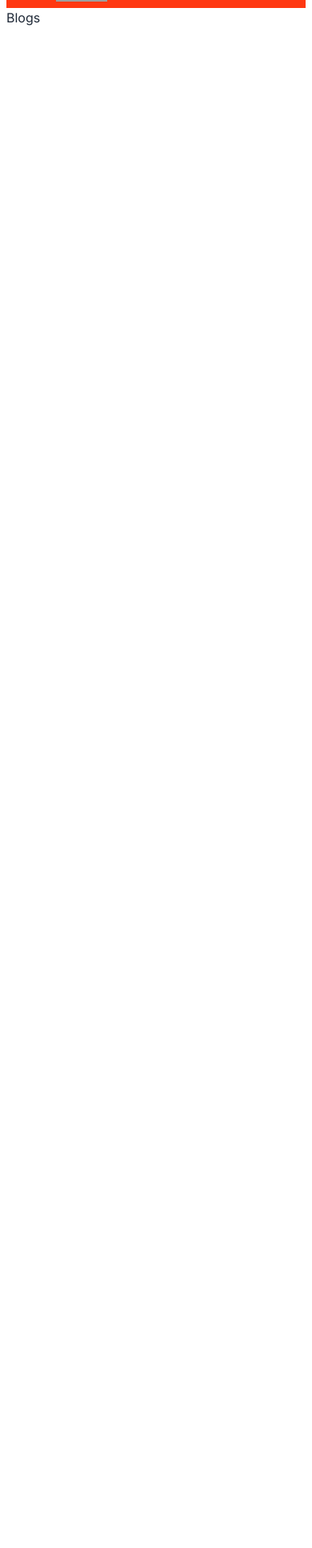
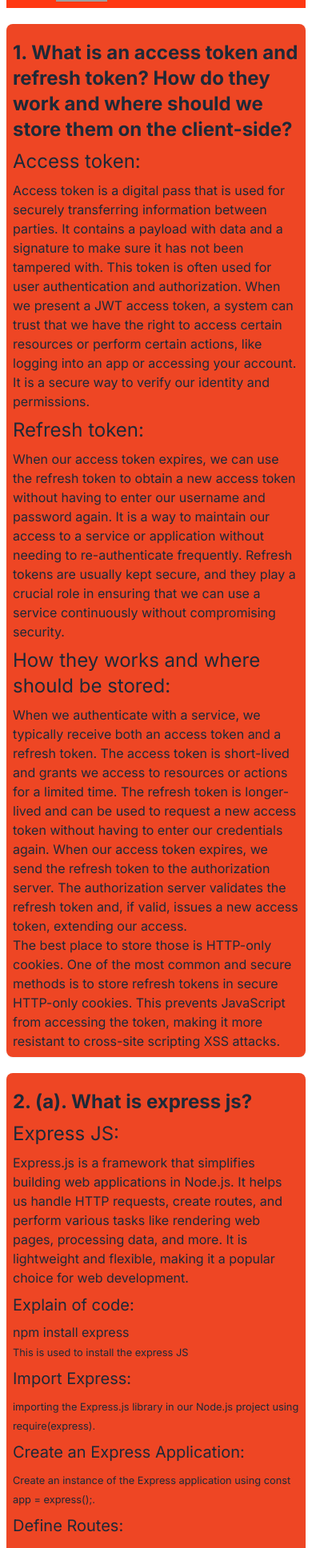
Before and after one commit to naymurabir/A-11_Job-Hunt-React-Client-Side, a React (Vite) app: page /blogs in a window 390 px wide. Shown: the part 54-1990 px from the top of the page at 80% size. Before the commit the page ends 844 px from the top, so only its background shows below. Built offline with nearby package versions, Linux system fonts and the light colour scheme; no server answers; grey boxes are pictures that could not be loaded.

Commit message:
executed alert to the user before entering to the job details page is to log in first before watching job details

```diff
--- a/src/Pages/Blogs/Blogs.jsx
+++ b/src/Pages/Blogs/Blogs.jsx
@@ -1,8 +1,79 @@
 
 const Blogs = () => {
     return (
-        <div>
-            <h2>Blogs</h2>
+        <div className="dark:text-gray-100 my-5 lg:my-10">
+            <div className="container px-2 md:px-5 lg:px-10 py-2 md:py-3 lg:py-6 mx-auto rounded-lg shadow-sm bg-[#ee4624]">
+
+                <div className="mt-3">
+
+                    <h2 className="text-2xl font-bold">1. What is an access token and refresh token? How do they work and where should we store them on the client-side?</h2>
+
+                    <h3 className="mt-2 text-2xl mb-2">Access token: </h3>
+                    <p> Access token is a digital pass that is used for securely transferring information between parties. It contains a payload with data and a signature to make sure it has not been tampered with. This token is often used for user authentication and authorization. When we present a JWT access token, a system can trust that we have the right to access certain resources or perform certain actions, like logging into an app or accessing your account. It is a secure way to verify our identity and permissions. </p>
+
+                    <h3 className="mt-2 text-2xl mb-2">Refresh token: </h3>
+                    <p> When our access token expires, we can use the refresh token to obtain a new access token without having to enter our username and password again. It is a way to maintain our access to a service or application without needing to re-authenticate frequently. Refresh tokens are usually kept secure, and they play a crucial role in ensuring that we can use a service continuously without compromising security.</p>
+
+
+                    <h3 className="mt-2 text-2xl mb-2">How they works and where should be stored: </h3>
+                    <p> When we authenticate with a service, we typically receive both an access token and a refresh token. The access token is short-lived and grants we access to resources or actions for a limited time. The refresh token is longer-lived and can be used to request a new access token without having to enter our credentials again. When our access token expires, we send the refresh token to the authorization server. The authorization server validates the refresh token and, if valid, issues a new access token, extending our access.</p>
+
+                    <p> The best place to store those is  HTTP-only cookies. One of the most common and secure methods is to store refresh tokens in secure HTTP-only cookies. This prevents JavaScript from accessing the token, making it more resistant to cross-site scripting XSS attacks. </p>
+                </div>
+            </div>
+
+            <div className="container px-2 md:px-5 lg:px-10 py-2 md:py-3 lg:py-6 mx-auto rounded-lg shadow-sm bg-[#ee4624] mt-5 lg:mt-10">
+
+                <div className="mt-3">
+
+                    <h2 className="text-2xl font-bold">2. (a). What is express js?</h2>
+
+                    <h3 className="mt-2 text-2xl mb-2">Express JS: </h3>
+                    <p> Express.js is a framework that simplifies building web applications in Node.js. It helps us handle HTTP requests, create routes, and perform various tasks like rendering web pages, processing data, and more. It is lightweight and flexible, making it a popular choice for web development.</p>
+
+                    <h4 className="mt-2 text-xl mb-2">Explain of code: </h4>
+                    <p>npm install express</p>
+                    <small>This is used to install the express JS</small>
+
+                    <h4 className="mt-2 text-xl mb-2">Import Express: </h4>
+                    <small> importing the Express.js library in our Node.js project using require(express).</small>
+                    <h4 className="mt-2 text-xl mb-2">Create an Express Application: </h4>
+                    <small> Create an instance of the Express application using const app = express();.</small>
+                    <h4 className="mt-2 text-xl mb-2">Define Routes: </h4>
+                    <small> Define routes to handle different HTTP requests like GET, POST, PUT, DELETE. We can specify the URL path and a callback function that gets executed when that route is accessed.</small>
+                    <h4 className="mt-2 text-xl mb-2">Middleware:</h4>
+                    <small>We can use middleware functions to process requests and responses before they reach the route handler. Middleware functions can perform tasks like authentication.</small>
+                    <h4 className="mt-2 text-xl mb-2">Start the Server:</h4>
+                    <small>Use app.listen(...) to start the Express server and specify the port where our application will listen for incoming requests.</small>
+
+                </div>
+            </div>
+
+            <div className="container px-2 md:px-5 lg:px-10 py-2 md:py-3 lg:py-6 mx-auto rounded-lg shadow-sm bg-[#ee4624] mt-5 lg:mt-10">
+
+                <div className="mt-3">
+
+                    <h2 className="text-2xl font-bold">2. (b). What is Nest JS?</h2>
+
+                    <h3 className="mt-2 text-2xl mb-2">Nest JS: </h3>
+                    <p> Nest.js is a framework that promotes the use of TypeScript and follows a modular architecture. It provides decorators and tools for creating controllers, services, and modules to structure your application. It is particularly well-suited for building APIs and microservices.</p>
+
+                    <h4 className="mt-2 text-xl mb-2">Explain of code: </h4>
+
+                    <h4 className="mt-2 text-xl mb-2">Application Entry Point: </h4>
+                    <small> The entry point file sets up and bootstraps the Nest.js application.It often imports the root module and starts the server.</small>
+                    <h4 className="mt-2 text-xl mb-2">Modules:</h4>
+                    <small> Modules encapsulate different parts of your application, such as features or components.</small>
+                    <h4 className="mt-2 text-xl mb-2">Controllers: </h4>
+                    <small> Controllers define routes and handle HTTP requests. They are responsible for processing incoming requests and returning responses.</small>
+                    <h4 className="mt-2 text-xl mb-2">Services:</h4>
+                    <small>Services contain the applications business logic and are used by controllers to perform various tasks.</small>
+                    <h4 className="mt-2 text-xl mb-2">Middleware:</h4>
+                    <small>Middleware functions process requests and responses globally or on a per-route basis.</small>
+
+                </div>
+            </div>
+
         </div>
     );
 };
--- a/src/Pages/Categories/TabsItems.jsx
+++ b/src/Pages/Categories/TabsItems.jsx
@@ -14,11 +14,11 @@
     useEffect(() => {
         const getJobs = async () => {
             const { data } = await axiosInstance.get('/jobs')
-            console.log(data);
             setJobs(data)
         }
         getJobs()
     }, [axiosInstance])
+
 
     const OnSiteJob = jobs.filter(job => job.job_title === 'On Site Job')
     const remoteJob = jobs.filter(job => job.job_title === 'Remote Job')
@@ -29,19 +29,19 @@
         <div>
             <div>
                 <div className="text-center my-5 md:my-5 lg:my-10 lg:w-3/4 mx-auto">
-                    <h2 className="text-xl font-bold text-[#CE1446]">Jobs</h2>
+                    <h2 className="text-xl font-bold text-[#FF3811]">Jobs</h2>
                     <h1 className="text-xl md:text-2xl lg:text-4xl font-bold text-gray-800">Our Latest Jobs</h1>
 
                     <div className="mt-2">
-                        <span className="inline-block w-40 h-1 bg-blue-500 rounded-full"></span>
-                        <span className="inline-block w-3 h-1 ml-1 bg-blue-500 rounded-full"></span>
-                        <span className="inline-block w-1 h-1 ml-1 bg-blue-500 rounded-full"></span>
+                        <span className="inline-block w-48 h-1 bg-[#FF3811] rounded-full"></span>
+                        <span className="inline-block w-5 h-1 ml-1 bg-[#FF3811] rounded-full"></span>
+                        <span className="inline-block w-3 h-1 ml-1 bg-[#FF3811] rounded-full"></span>
                     </div>
 
                 </div>
                 <div>
                     <Tabs>
-                        <TabList className="py-2 m-auto text-center">
+                        <TabList className="py-2 m-auto text-center font-semibold">
                             <Tab>All Jobs</Tab>
                             <Tab>On Site Job</Tab>
                             <Tab>Remote Job</Tab>
--- a/src/Pages/Category/Category.jsx
+++ b/src/Pages/Category/Category.jsx
@@ -1,9 +1,37 @@
 import PropTypes from 'prop-types';
+import { useContext } from 'react';
+import { useNavigate } from 'react-router-dom';
+import { AuthContext } from '../Providers/AuthProviders';
+import Swal from 'sweetalert2';
+
 
 
 const Category = ({ job }) => {
 
-    const { author_name, job_title, posting_date, application_deadline, salary, applicants_number } = job
+    const { _id, author_name, job_title, posting_date, application_deadline, salary, applicants_number } = job
+
+    const { user } = useContext(AuthContext)
+
+    const navigate = useNavigate()
+
+    const handleViewDetails = () => {
+        if (user) {
+            navigate(`/details/${_id}`)
+        } else {
+            Swal.fire({
+                position: 'center',
+                icon: 'success',
+                title: 'You have to log in first to view details',
+                showConfirmButton: false,
+                background: '#343436',
+                heightAuto: '100px',
+                color: 'white',
+                timer: 2000
+            })
+            navigate(`/details/${_id}`)
+        }
+    }
+
 
     return (
         <div>
@@ -28,7 +56,8 @@
                         <h3 className='text-base font-semibold'> Salary: ${salary} </h3>
                         <h3 className='text-base font-semibold'> Applicants: {applicants_number}</h3>
                     </div>
-                    <button className='text-white bg-[#FF3811] px-2 py-1 w-full rounded'>More Details</button>
+
+                    <button onClick={handleViewDetails} className='text-white bg-[#FF3811] px-2 py-1 w-full rounded'>More Details</button>
                 </div>
             </div>
         </div>
--- /dev/null
+++ b/src/Pages/Details/Details.jsx
@@ -0,0 +1,32 @@
+
+import { useParams } from "react-router-dom";
+import useInterceptors from "../../Hooks/useInterceptors";
+import { useEffect, useState } from "react";
+
+const Details = () => {
+
+    const { id } = useParams()
+    const [details, setDetails] = useState([])
+
+    const jobDetails = useInterceptors()
+
+    console.log(details);
+
+    useEffect(() => {
+        const getDetails = async () => {
+            const { data } = await jobDetails.get(`/job/${id}`)
+            setDetails(data)
+        }
+        getDetails()
+    }, [jobDetails, id])
+
+
+
+    return (
+        <div>
+            <h2>Details Page</h2>
+        </div>
+    );
+};
+
+export default Details;
--- /dev/null
+++ b/src/Pages/JobDetails/JobDetails.jsx
@@ -0,0 +1,10 @@
+
+const jobDetails = () => {
+    return (
+        <div>
+
+        </div>
+    );
+};
+
+export default jobDetails;
--- a/src/Pages/Login/Login.jsx
+++ b/src/Pages/Login/Login.jsx
@@ -68,8 +68,8 @@
                     timer: 2000
                 })
             })
-            .then(error => {
-                console.log("Error:", error.message);
+            .catch(error => {
+                console.log("Error:", error?.message);
                 Swal.fire({
                     position: 'center',
                     icon: 'success',
--- a/src/Routers/Router.jsx
+++ b/src/Routers/Router.jsx
@@ -10,6 +10,7 @@
 import AddJobs from "../Pages/AddJobs/AddJobs";
 import PrivateRoute from "../Pages/PrivateRoute/PrivateRoute";
 import ErrorPage from "../Pages/ErrorPage/ErrorPage";
+import Details from "../Pages/Details/Details";
 
 const router = createBrowserRouter([{
     path: '/',
@@ -47,6 +48,10 @@
         {
             path: '/blogs',
             element: <Blogs></Blogs>
+        },
+        {
+            path: '/details/:id',
+            element: <PrivateRoute><Details></Details></PrivateRoute>,
         }
     ]
 }])
```
